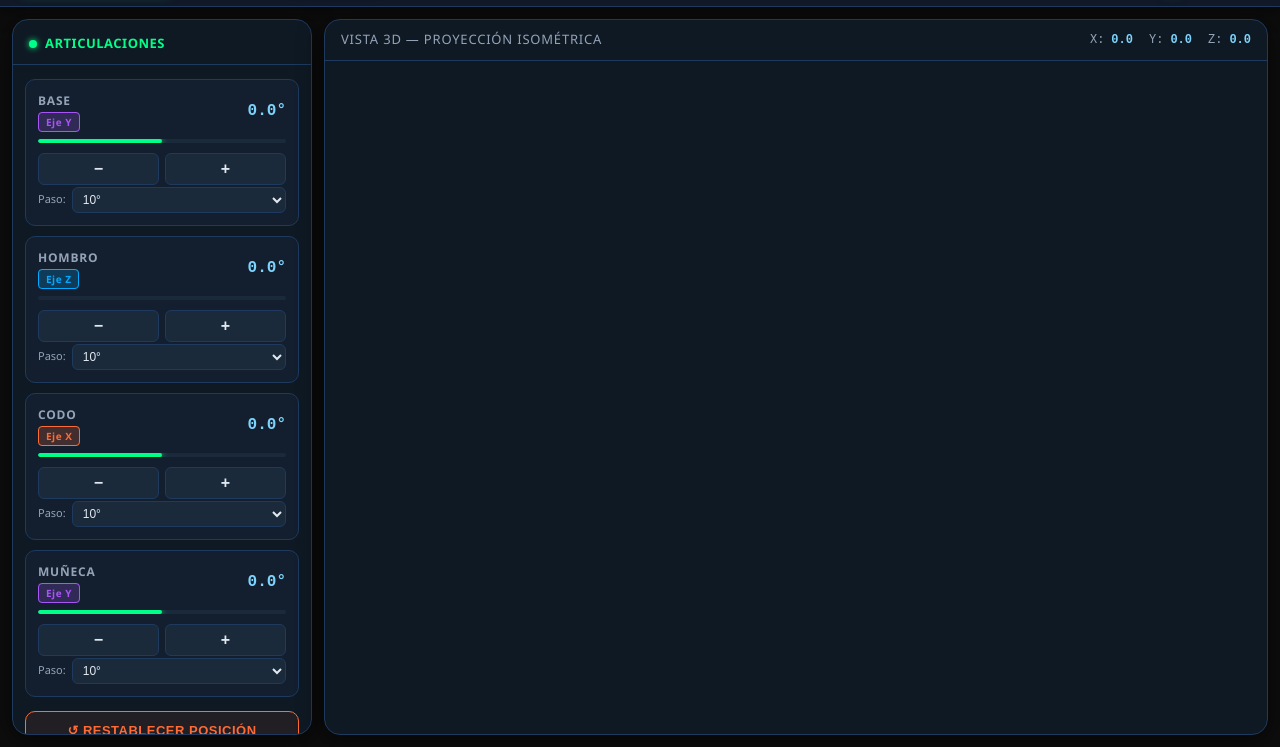
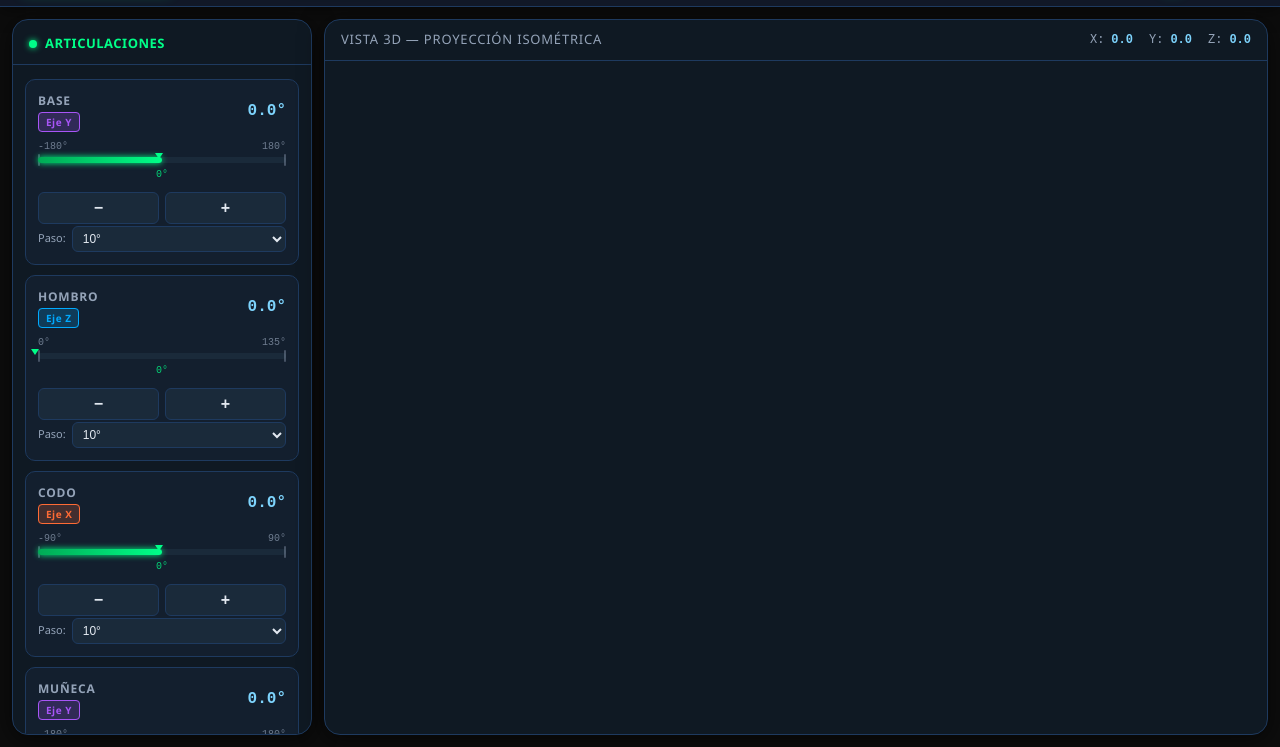
Before and after one commit to osmar74/robot_arm_simulator, a plain HTML site: page frontend/index.html in a window 1280 px wide. Shown: the part 53-800 px from the top of the page. Drawn offline with Linux system fonts and the light colour scheme; files that its build step writes are made by us from their sources; no server answers; files whose address does not match are found by name.

Commit message:
feat: marcas visuales de limites min/max en barras de articulacion

```diff
--- a/frontend/index.html
+++ b/frontend/index.html
@@ -1,11 +1,13 @@
 <!DOCTYPE html>
 <html lang="es">
+
 <head>
   <meta charset="UTF-8">
   <meta name="viewport" content="width=device-width, initial-scale=1.0">
   <title>RoboArm Simulator</title>
   <link rel="stylesheet" href="/static/style.css">
 </head>
+
 <body>
 
   <!-- ═══════════════════════════════════════════
@@ -50,9 +52,20 @@
             </div>
             <div class="joint-angle" id="angle-base">0.0°</div>
           </div>
+
+          <div class="joint-bar-container">
+            <div class="joint-bar-limits">
+              <span class="joint-bar-limit-val" id="min-base">-180°</span>
+              <span class="joint-bar-limit-val" id="max-base">180°</span>
+            </div>
             <div class="joint-bar-track">
               <div class="joint-bar-fill" id="bar-base" style="width:50%"></div>
             </div>
+            <div class="joint-bar-current">
+              <span class="joint-bar-current-val" id="cur-base">0°</span>
+            </div>
+          </div>
+
           <div class="joint-controls">
             <button class="ctrl-btn" onclick="moveJoint('base', -1)">−</button>
             <button class="ctrl-btn" onclick="moveJoint('base', 1)">+</button>
@@ -78,8 +91,17 @@
             </div>
             <div class="joint-angle" id="angle-shoulder">0.0°</div>
           </div>
+          <div class="joint-bar-container">
+            <div class="joint-bar-limits">
+              <span class="joint-bar-limit-val" id="min-shoulder">0°</span>
+              <span class="joint-bar-limit-val" id="max-shoulder">135°</span>
+            </div>
             <div class="joint-bar-track">
               <div class="joint-bar-fill" id="bar-shoulder" style="width:0%"></div>
+            </div>
+            <div class="joint-bar-current">
+              <span class="joint-bar-current-val" id="cur-shoulder">0°</span>
+            </div>
           </div>
           <div class="joint-controls">
             <button class="ctrl-btn" onclick="moveJoint('shoulder', -1)">−</button>
@@ -106,8 +128,17 @@
             </div>
             <div class="joint-angle" id="angle-elbow">0.0°</div>
           </div>
+          <div class="joint-bar-container">
+            <div class="joint-bar-limits">
+              <span class="joint-bar-limit-val" id="min-elbow">-90°</span>
+              <span class="joint-bar-limit-val" id="max-elbow">90°</span>
+            </div>
             <div class="joint-bar-track">
               <div class="joint-bar-fill" id="bar-elbow" style="width:50%"></div>
+            </div>
+            <div class="joint-bar-current">
+              <span class="joint-bar-current-val" id="cur-elbow">0°</span>
+            </div>
           </div>
           <div class="joint-controls">
             <button class="ctrl-btn" onclick="moveJoint('elbow', -1)">−</button>
@@ -134,8 +165,17 @@
             </div>
             <div class="joint-angle" id="angle-wrist">0.0°</div>
           </div>
+          <div class="joint-bar-container">
+            <div class="joint-bar-limits">
+              <span class="joint-bar-limit-val" id="min-wrist">-180°</span>
+              <span class="joint-bar-limit-val" id="max-wrist">180°</span>
+            </div>
             <div class="joint-bar-track">
               <div class="joint-bar-fill" id="bar-wrist" style="width:50%"></div>
+            </div>
+            <div class="joint-bar-current">
+              <span class="joint-bar-current-val" id="cur-wrist">0°</span>
+            </div>
           </div>
           <div class="joint-controls">
             <button class="ctrl-btn" onclick="moveJoint('wrist', -1)">−</button>
@@ -190,4 +230,5 @@
   <script src="/static/js/robot.js"></script>
 
 </body>
+
 </html>
--- a/frontend/js/robot.js
+++ b/frontend/js/robot.js
@@ -23,7 +23,7 @@ window.addEventListener('resize', () => {
  */
 async function fetchState() {
   try {
-    const res  = await fetch('/api/state');
+    const res = await fetch('/api/state');
     const data = await res.json();
     updateUI(data);
   } catch (err) {
@@ -37,14 +37,14 @@ async function fetchState() {
  */
 async function moveJoint(jointName, direction) {
   const stepSelect = document.getElementById(`step-${jointName}`);
-  const step  = parseFloat(stepSelect ? stepSelect.value : 10);
+  const step = parseFloat(stepSelect ? stepSelect.value : 10);
   const delta = step * direction;
 
   try {
     const res = await fetch('/api/move', {
-      method:  'POST',
+      method: 'POST',
       headers: { 'Content-Type': 'application/json' },
-      body:    JSON.stringify({ joint: jointName, delta: delta })
+      body: JSON.stringify({ joint: jointName, delta: delta })
     });
 
     const data = await res.json();
@@ -63,7 +63,7 @@ async function moveJoint(jointName, direction) {
  */
 async function resetArm() {
   try {
-    const res  = await fetch('/api/reset', { method: 'POST' });
+    const res = await fetch('/api/reset', { method: 'POST' });
     const data = await res.json();
     updateUI(data);
     showFlash('Brazo restablecido a posición inicial');
@@ -90,10 +90,10 @@ function updateUI(data) {
 
   // Actualizar ángulos y barras de cada articulación
   if (joints) {
-    updateJointCard('base',     joints.base);
+    updateJointCard('base', joints.base);
     updateJointCard('shoulder', joints.shoulder);
-    updateJointCard('elbow',    joints.elbow);
-    updateJointCard('wrist',    joints.wrist);
+    updateJointCard('elbow', joints.elbow);
+    updateJointCard('wrist', joints.wrist);
   }
 
   // Actualizar coordenadas 3D del efector final (tip)
@@ -126,18 +126,38 @@ function updateJointCard(name, jointData) {
   if (!jointData) return;
 
   const angleEl = document.getElementById(`angle-${name}`);
-  const barEl   = document.getElementById(`bar-${name}`);
+  const barEl = document.getElementById(`bar-${name}`);
+  const curEl = document.getElementById(`cur-${name}`);
+  const minEl = document.getElementById(`min-${name}`);
+  const maxEl = document.getElementById(`max-${name}`);
 
+  // Ángulo principal (esquina derecha de la tarjeta)
   if (angleEl) {
     angleEl.textContent = jointData.angle.toFixed(1) + '°';
   }
 
+  // Etiquetas de límites
+  if (minEl) minEl.textContent = jointData.min_angle + '°';
+  if (maxEl) maxEl.textContent = jointData.max_angle + '°';
+
+  // Valor actual debajo de la barra
+  if (curEl) {
+    curEl.textContent = jointData.angle.toFixed(1) + '°';
+  }
+
+  // Barra de progreso normalizada al rango min-max
   if (barEl) {
     const range = jointData.max_angle - jointData.min_angle;
-    const pct   = range > 0
+    const pct = range > 0
       ? ((jointData.angle - jointData.min_angle) / range) * 100
       : 50;
-    barEl.style.width = Math.max(2, pct) + '%';
+
+    const clampedPct = Math.max(1, Math.min(99, pct));
+    barEl.style.width = clampedPct + '%';
+
+    // Zona de peligro: más del 90% o menos del 10% del rango
+    const nearLimit = pct >= 90 || pct <= 10;
+    barEl.classList.toggle('near-limit', nearLimit);
   }
 }
 
@@ -151,8 +171,8 @@ let flashTimer = null;
  */
 function showFlash(message, isError = false) {
   const el = document.getElementById('flash-msg');
-  el.textContent  = message;
-  el.className    = 'flash-msg show' + (isError ? ' error' : '');
+  el.textContent = message;
+  el.className = 'flash-msg show' + (isError ? ' error' : '');
 
   if (flashTimer) clearTimeout(flashTimer);
   flashTimer = setTimeout(() => {
--- a/frontend/style.css
+++ b/frontend/style.css
@@ -500,3 +500,99 @@ body {
 ::-webkit-scrollbar { width: 6px; }
 ::-webkit-scrollbar-track { background: var(--bg-primary); }
 ::-webkit-scrollbar-thumb { background: var(--border-dim); border-radius: 3px; }
+
+/* =========================================================
+   BARRA DE PROGRESO MEJORADA CON LÍMITES
+   ========================================================= */
+.joint-bar-container {
+  margin-bottom: 10px;
+}
+
+.joint-bar-limits {
+  display: flex;
+  justify-content: space-between;
+  margin-bottom: 3px;
+}
+
+.joint-bar-limit-val {
+  font-family: 'Courier New', monospace;
+  font-size: 10px;
+  color: var(--text-secondary);
+  opacity: 0.7;
+}
+
+.joint-bar-track {
+  height: 6px;
+  background: var(--bg-button);
+  border-radius: 3px;
+  overflow: visible;
+  position: relative;
+  margin-bottom: 4px;
+}
+
+.joint-bar-fill {
+  height: 100%;
+  background: linear-gradient(90deg, #00aa55, #00ff88);
+  border-radius: 3px;
+  transition: width 0.25s ease;
+  position: relative;
+}
+
+/* Triángulo indicador encima del extremo derecho de la barra */
+.joint-bar-fill::after {
+  content: '';
+  position: absolute;
+  right: -1px;
+  top: -4px;
+  width: 0;
+  height: 0;
+  border-left: 4px solid transparent;
+  border-right: 4px solid transparent;
+  border-top: 6px solid #00ff88;
+}
+
+/* Marcas de límite (líneas verticales en los extremos) */
+.joint-bar-track::before {
+  content: '';
+  position: absolute;
+  left: 0;
+  top: -3px;
+  width: 2px;
+  height: 12px;
+  background: var(--text-secondary);
+  border-radius: 1px;
+  opacity: 0.4;
+}
+
+.joint-bar-track::after {
+  content: '';
+  position: absolute;
+  right: 0;
+  top: -3px;
+  width: 2px;
+  height: 12px;
+  background: var(--text-secondary);
+  border-radius: 1px;
+  opacity: 0.4;
+}
+
+/* Zona de peligro: cuando el ángulo supera el 90% del límite */
+.joint-bar-fill.near-limit {
+  background: linear-gradient(90deg, #aa5500, #ff6b35);
+}
+
+.joint-bar-fill.near-limit::after {
+  border-top-color: #ff6b35;
+}
+
+.joint-bar-current {
+  display: flex;
+  justify-content: center;
+}
+
+.joint-bar-current-val {
+  font-family: 'Courier New', monospace;
+  font-size: 10px;
+  color: var(--accent-green);
+  opacity: 0.8;
+}
```
Lines whose indentation alone changed are shown as unchanged.
